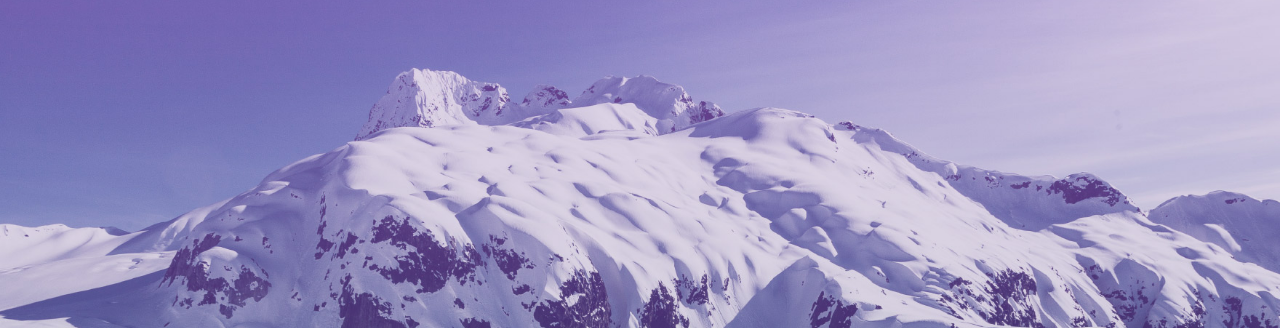
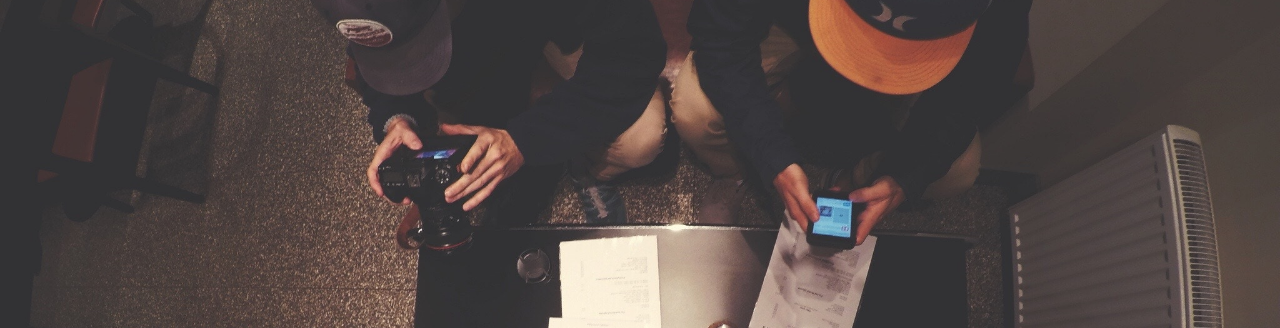
Before and after one commit to NZepeda/lenditt, a website: page client/index.html in a window 1280 px wide. Shown: the part 68-396 px from the top of the page. Drawn offline with nearby package versions, Linux system fonts and the light colour scheme.

Commit message:
Changed the header image

```diff
--- a/client/css/main.css
+++ b/client/css/main.css
@@ -282,7 +282,7 @@ a:hover, a:focus {
    Main styles
    ========================================================================== */
 header {
-  background: url(../img/header-bg.jpg) no-repeat center center;
+  background: url(../img/overhead-bg.jpg) no-repeat center center;
   width: 100%;
   padding: 20px 10px 60px 10px;
   height: 100vh;
```
Also changed, not shown: client/img/overhead-bg.jpg (added).
